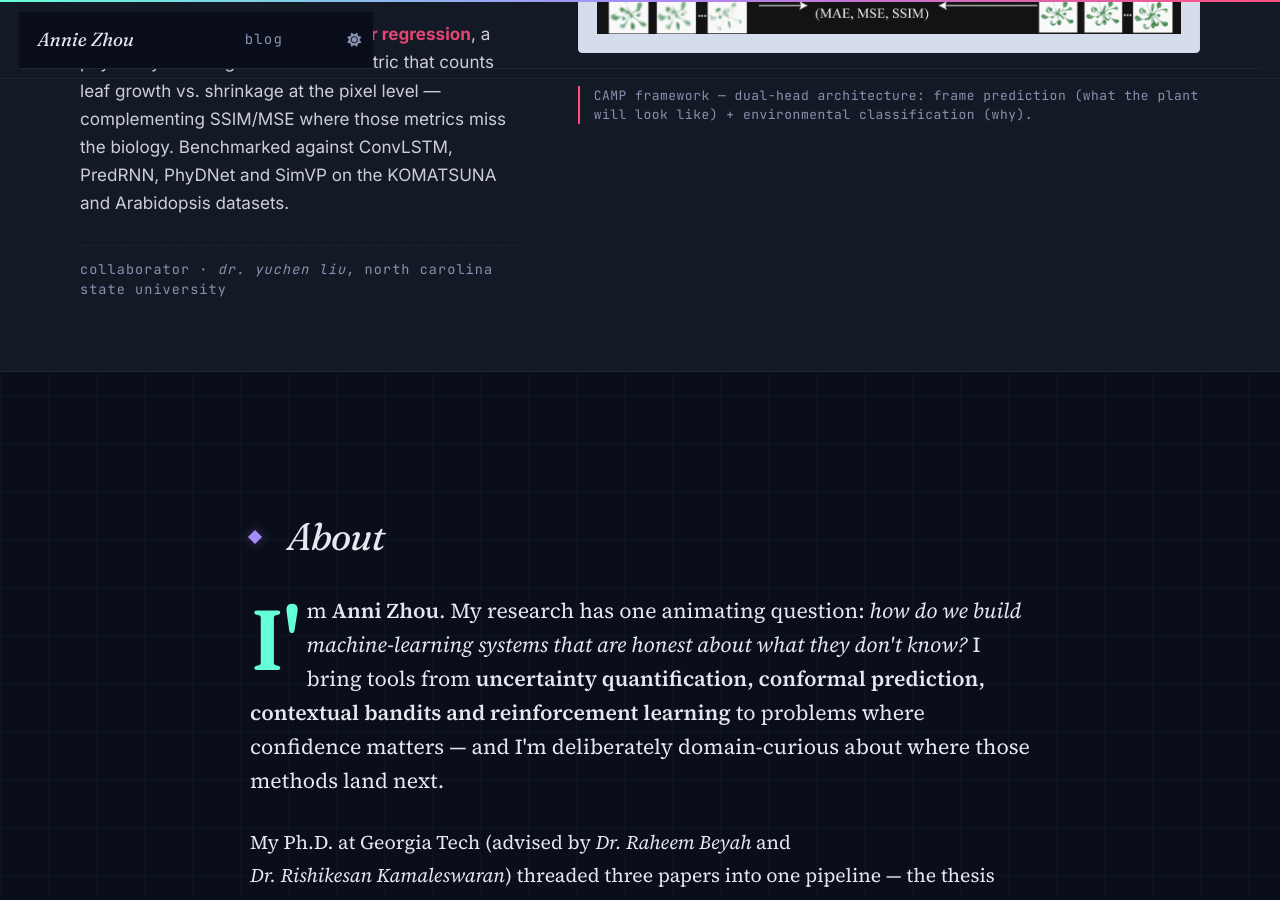
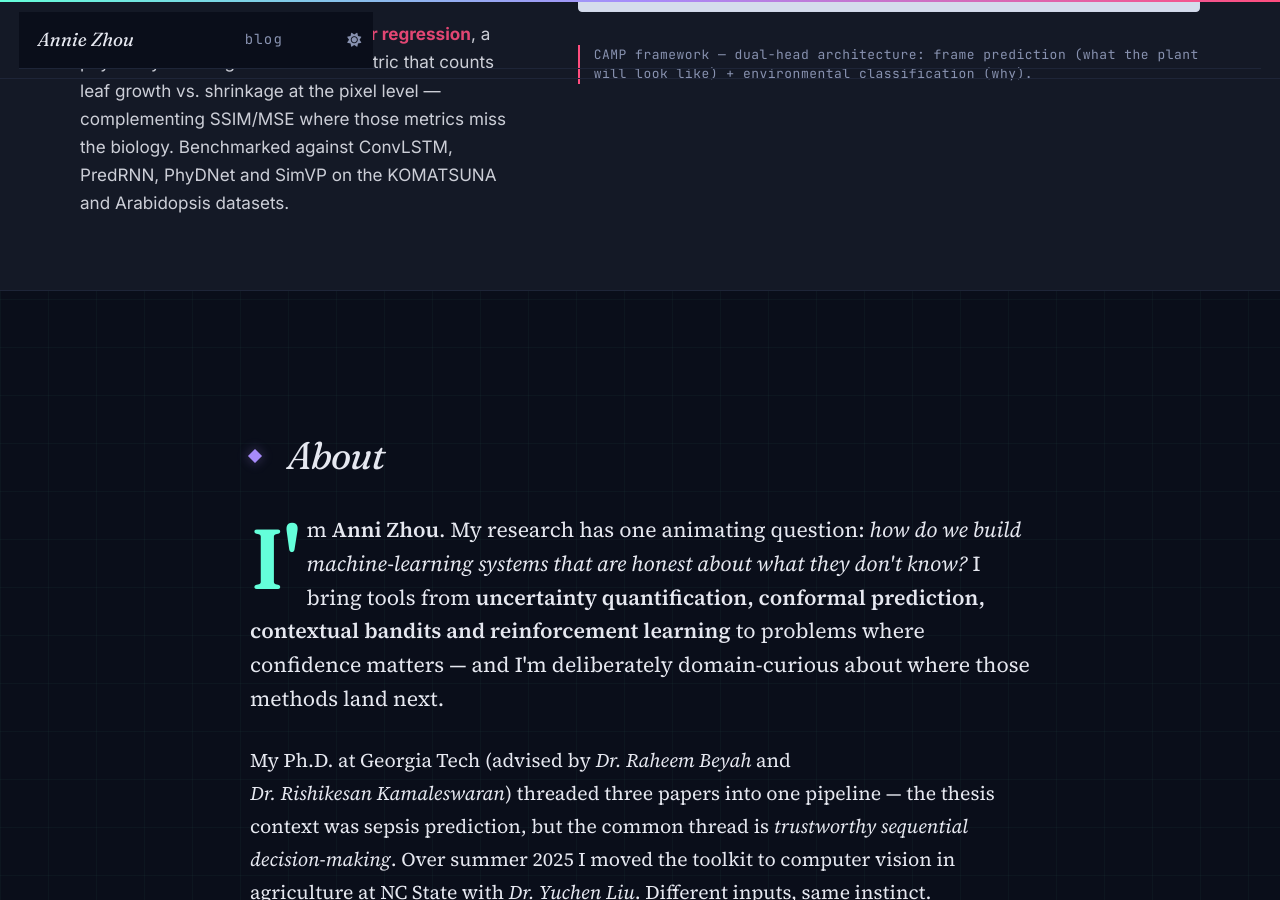
Before and after one commit to Annie983284450-1/Annie983284450-1.github.io, a Jekyll site: the page built from _pages/about.md, in a window 1280 px wide and 900 px high, scrolled down 2389 px. Built offline with Jekyll 4.4.1, drawn with Linux system fonts in a browser that asks for light colours; some web fonts are replaced.

Commit message:
deleted collaborator

```diff
--- a/_includes/home/plant-feature.html
+++ b/_includes/home/plant-feature.html
@@ -7,7 +7,7 @@
       <h2 id="home-plant-title" class="feature-panel__title">Computer Vision<br><em>for Plant Growth</em></h2>
       <p class="feature-panel__body">Same instinct, different inputs: the <strong>CAMP framework</strong> — <em>Classification-assisted Multi-task Prediction</em> — uses PredRNN spatiotemporal memory to encode sequences of plant images, then splits into two heads — a frame-prediction branch that reconstructs future growth and a label-prediction branch that classifies environmental conditions (drought vs. control). Kernel sharing lets the two signals inform each other.</p>
       <p class="feature-panel__body">I also introduced <strong>POI-based bi-polar regression</strong>, a physically meaningful evaluation metric that counts leaf growth vs. shrinkage at the pixel level — complementing SSIM/MSE where those metrics miss the biology. Benchmarked against ConvLSTM, PredRNN, PhyDNet and SimVP on the KOMATSUNA and Arabidopsis datasets.</p>
-      <p class="feature-panel__meta">Collaborator · <em>Dr. Yuchen Liu</em>, North Carolina State University</p>
+      <!-- <p class="feature-panel__meta">Collaborator · <em>Dr. Yuchen Liu</em>, North Carolina State University</p> -->
     </div>
     <div class="feature-panel__image">
       <figure>
```
